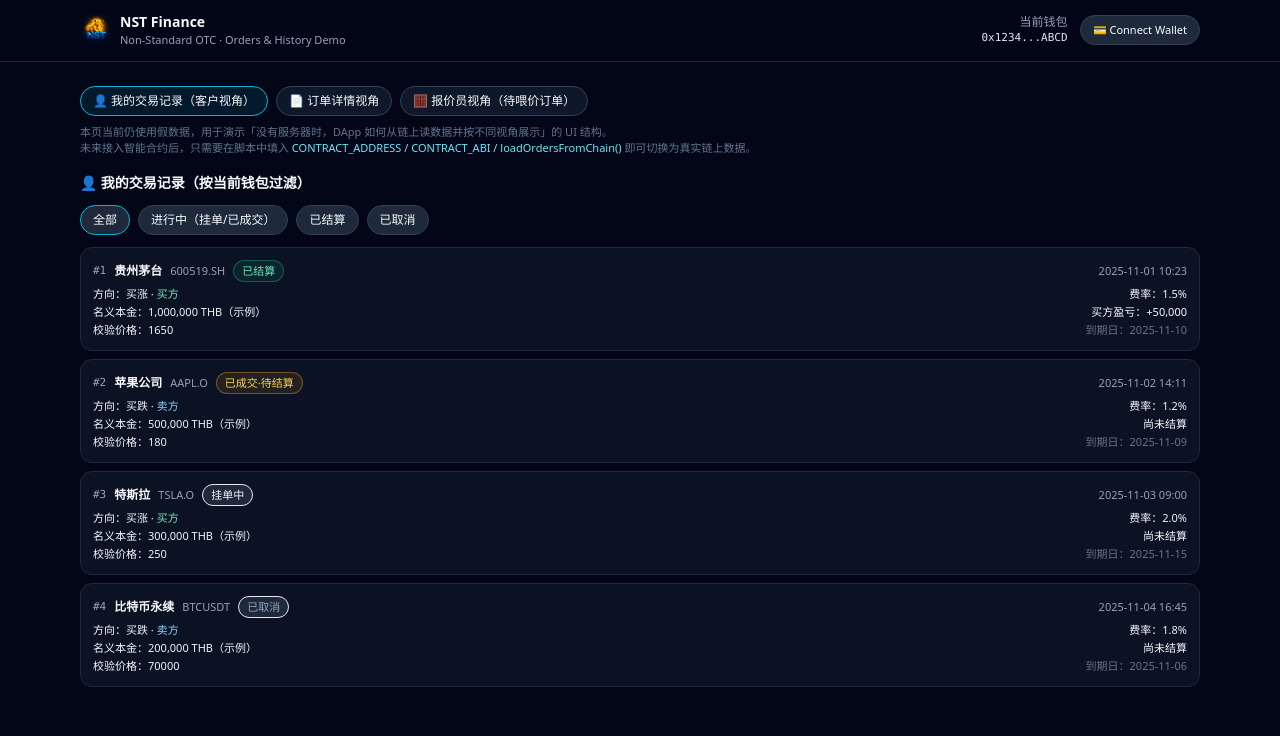
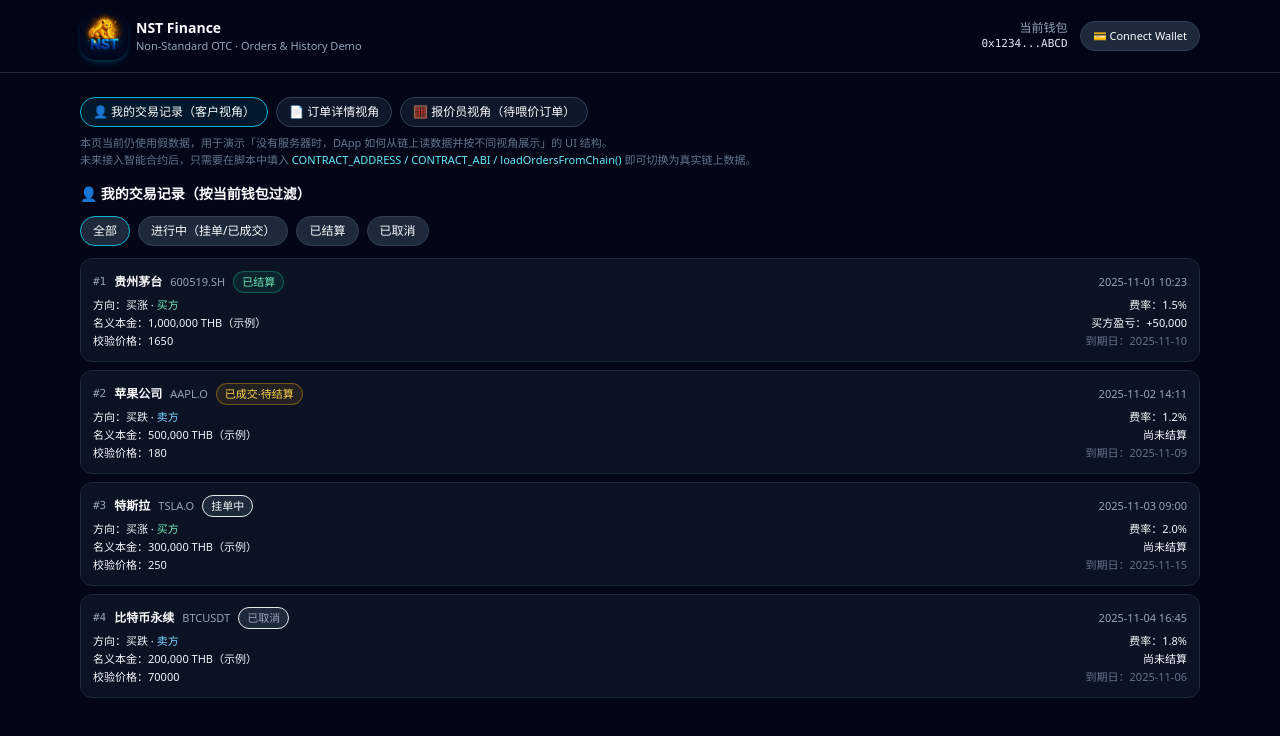
Before and after one commit to callmeJack8866/nstdamo02, a plain HTML site: page index.html in a window 1280 px wide. Drawn offline with nearby package versions, Linux system fonts and the light colour scheme.

Commit message:
Update index.html

```diff
--- a/index.html
+++ b/index.html
@@ -4,17 +4,22 @@
   <meta charset="UTF-8" />
   <title>NST - 订单 & 交易记录 Demo</title>
   <meta name="viewport" content="width=device-width, initial-scale=1" />
+
+  <!-- 网站图标（浏览器标签上的小图标） -->
+  <link rel="icon" type="image/png" href="/nst-logo.png" />
+
   <!-- Tailwind 用于 UI 样式 -->
   <script src="https://cdn.tailwindcss.com"></script>
   <!-- ethers.js 用于连接钱包 & 调用合约 -->
   <script src="https://cdn.jsdelivr.net/npm/ethers@6.10.0/dist/ethers.umd.min.js"></script>
 </head>
+
 <body class="bg-slate-950 text-slate-50 min-h-screen">
   <!-- 顶部导航 -->
   <header class="border-b border-slate-800 bg-slate-950/80 backdrop-blur">
     <div class="max-w-6xl mx-auto px-4 py-3 flex items-center justify-between">
       <div class="flex items-center gap-2">
-<div class="h-8 w-8 rounded-xl bg-slate-900 flex items-center justify-center overflow-hidden">
+<div class="h-12 w-12 rounded-2xl bg-slate-900 flex items-center justify-center overflow-hidden shadow-md shadow-cyan-500/20">
   <img src="./nst-logo.png" alt="NST" class="h-full w-full object-cover" />
 </div>
 
```
